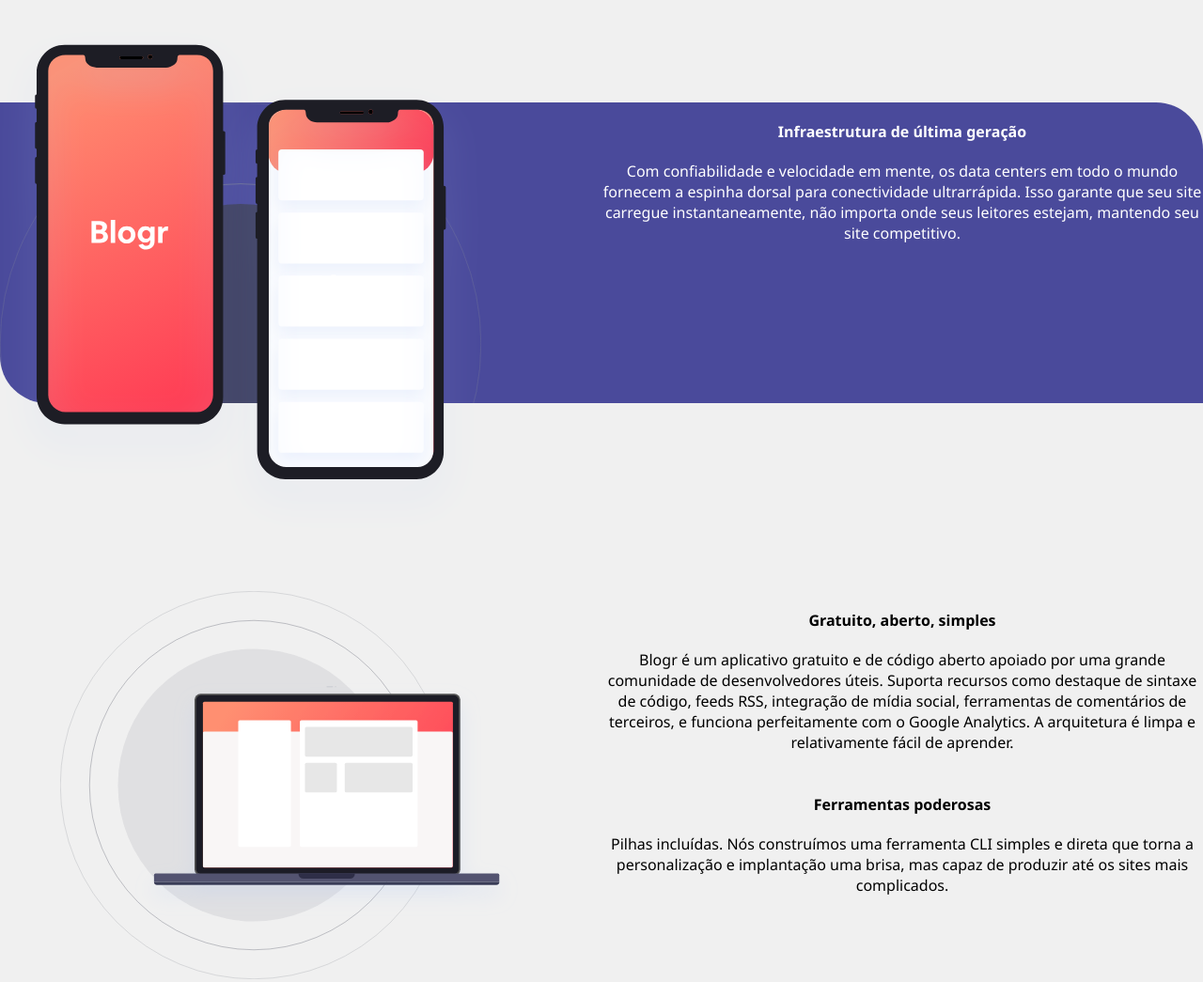
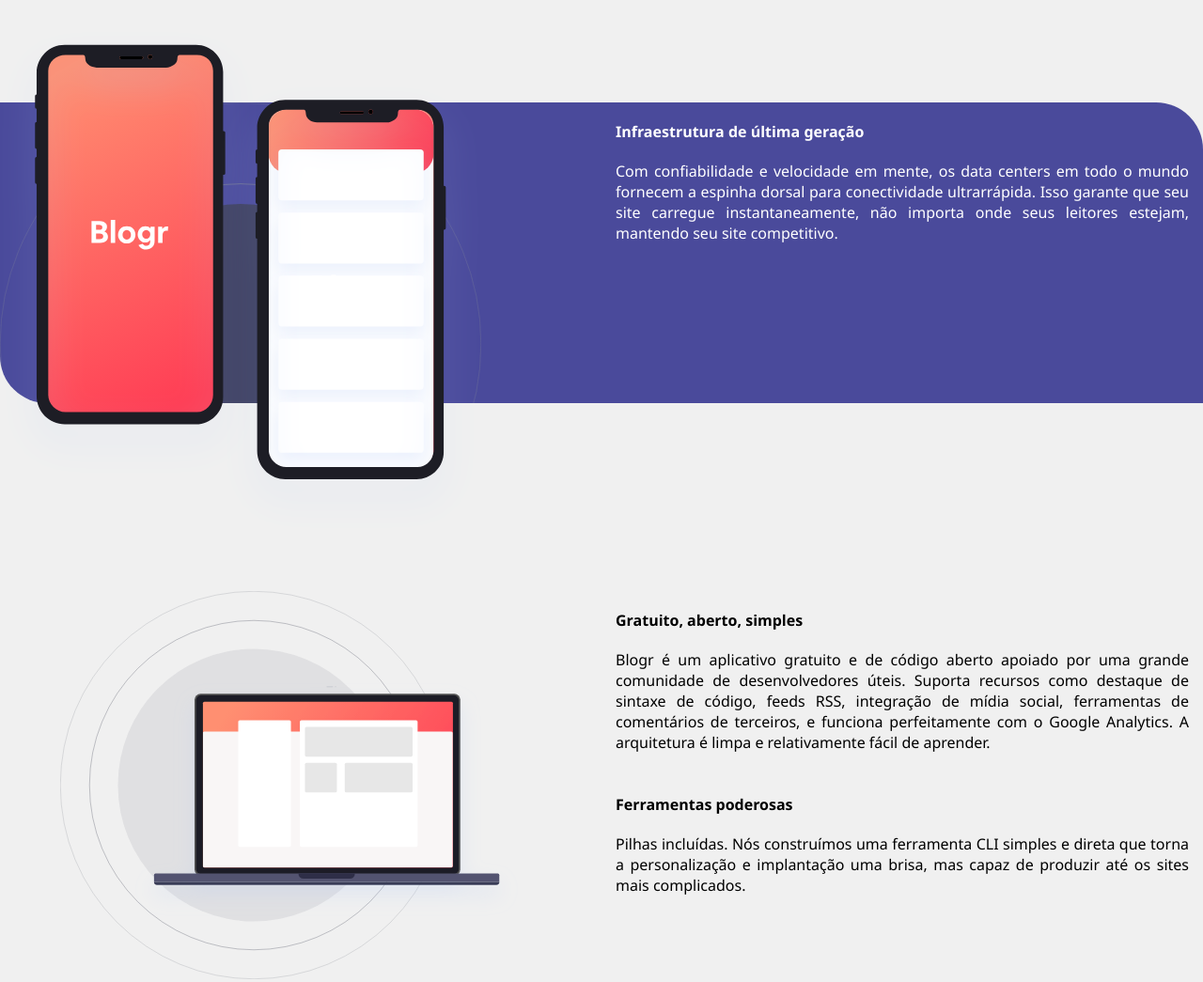
Before and after one commit to WagnerGeroldi/landingpage-responsive, a plain HTML site: page index.html in a window 1280 px wide. Shown: the part 1040-2085 px from the top of the page at 94% size. Drawn offline with Linux system fonts and the light colour scheme.

Commit message:
justify texts

```diff
--- a/style.css
+++ b/style.css
@@ -79,7 +79,7 @@ a:hover {
 
 
 h1 {
-   margin-bottom: 15px;
+    margin-bottom: 15px;
 }
 
 .button-info {
@@ -101,6 +101,7 @@ h1 {
     display: grid;
     grid-template-rows: 1fr 60%;
     padding: 10%;
+    text-align: justify;
 
 }
 
@@ -138,6 +139,8 @@ h3 {
     margin-top: 20px;
     color: #fff;
     text-align: center;
+    text-align: justify;
+    padding: 0 15px;
 }
 
 #laptop {
```
